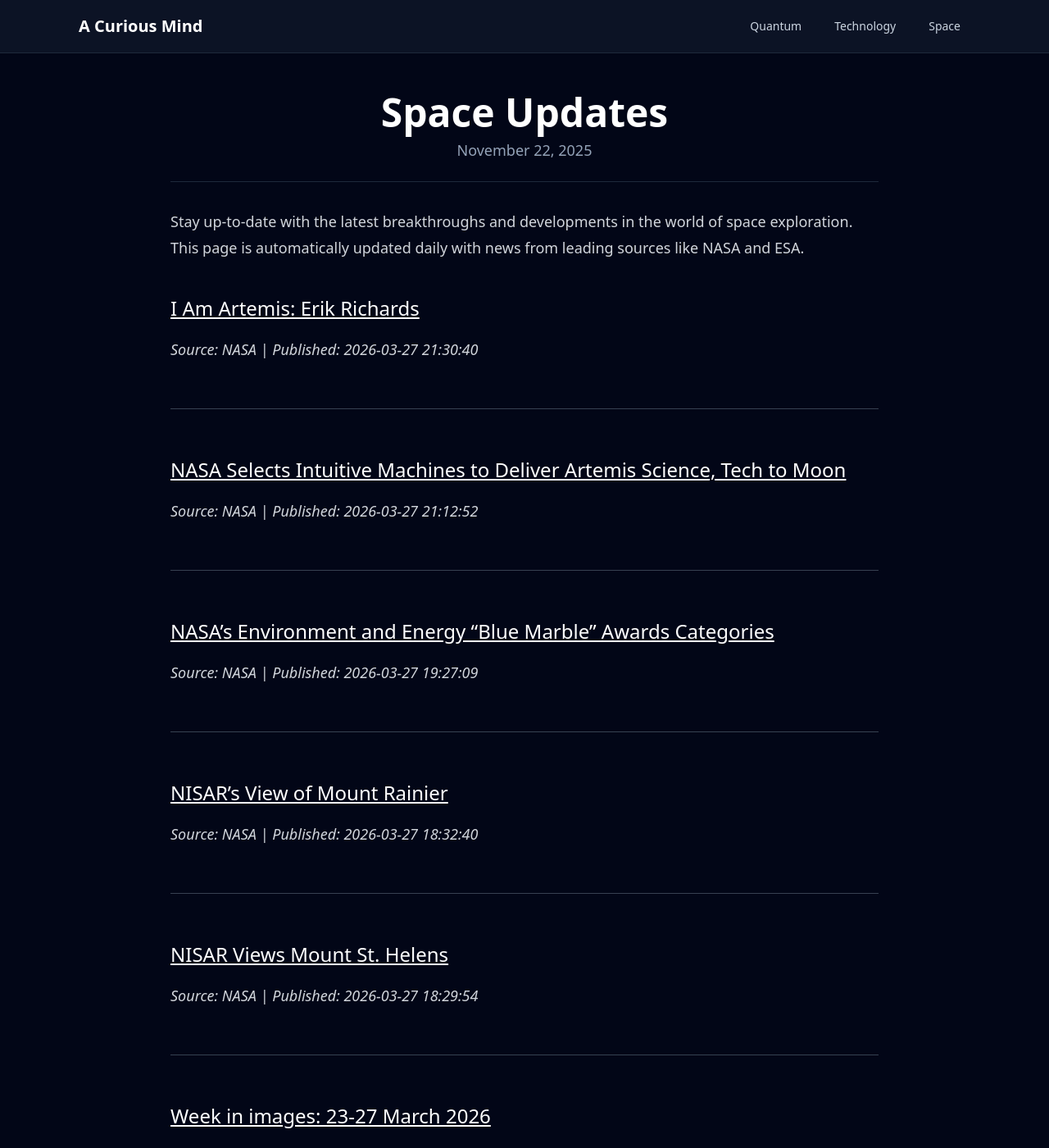
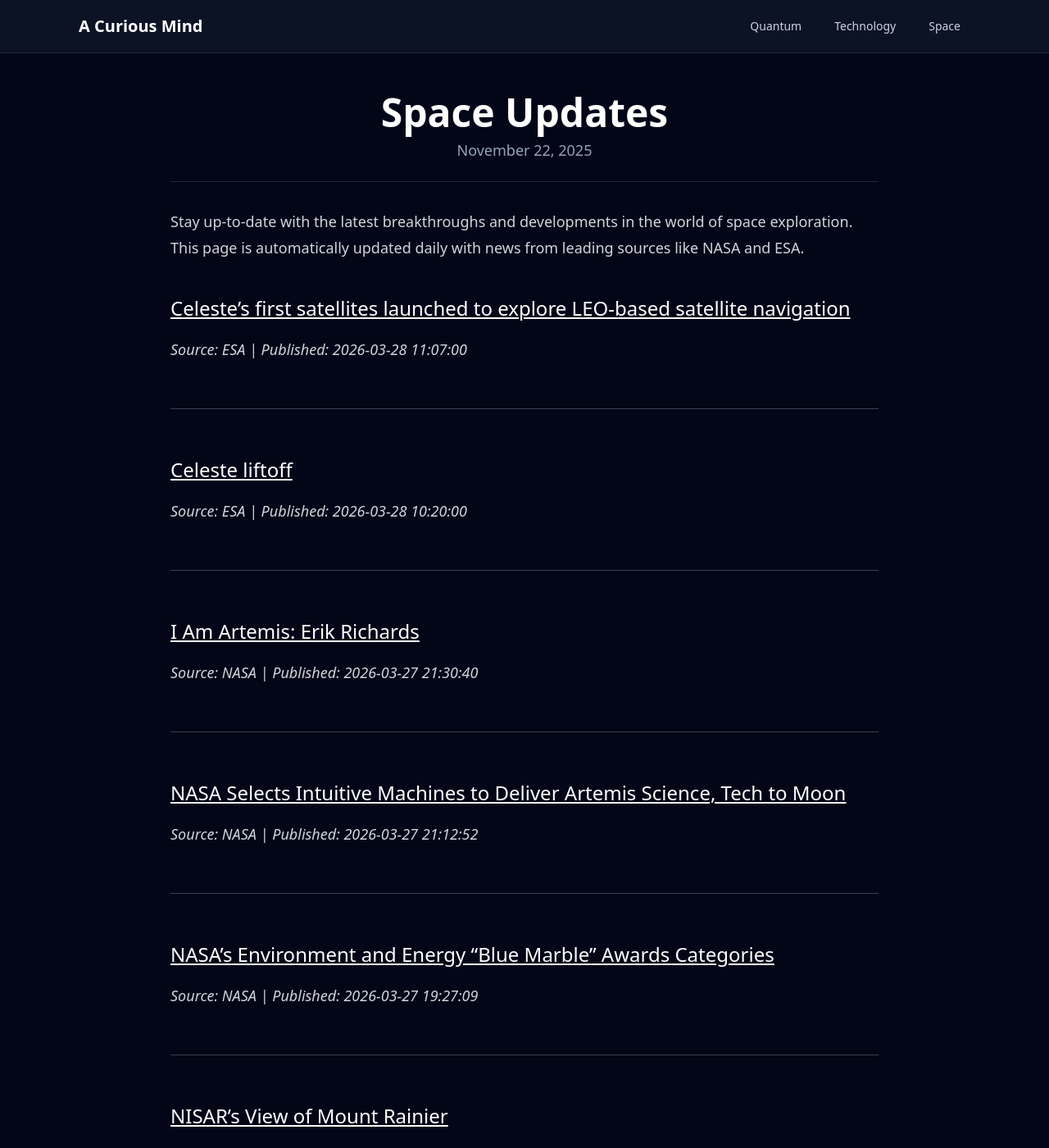
Before and after one commit to onehl7/onehl7.github.io, a Jekyll site: the page built from _posts/2025-11-22-space-updates.md, in a window 1280 px wide and 1400 px high. Shown: the whole window at 82% size. Built offline with Jekyll 4.4.1, drawn with Linux system fonts in a browser that asks for light colours; nearby versions of some CDN libraries; some of the changed text lies outside the part shown.

Commit message:
Update space news data

```diff
--- a/_data/space_news.json
+++ b/_data/space_news.json
@@ -1,4 +1,16 @@
 [
+  {
+    "source": "ESA",
+    "title": "Celeste\u2019s first satellites launched to explore LEO-based satellite navigation",
+    "link": "https://www.esa.int/Applications/Satellite_navigation/Celeste/Celeste_s_first_satellites_launched_to_explore_LEO-based_satellite_navigation",
+    "published": "2026-03-28 11:07:00"
+  },
+  {
+    "source": "ESA",
+    "title": "Celeste liftoff",
+    "link": "https://www.esa.int/ESA_Multimedia/Videos/2026/03/Celeste_liftoff",
+    "published": "2026-03-28 10:20:00"
+  },
   {
     "source": "NASA",
     "title": "I Am Artemis: Erik Richards",
@@ -37,21 +49,9 @@
   },
   {
     "source": "ESA",
-    "title": "Watch live: First Celeste launch",
-    "link": "https://www.esa.int/Applications/Satellite_navigation/Watch_live_First_Celeste_launch",
-    "published": "2026-03-27 14:00:00"
-  },
-  {
-    "source": "ESA",
     "title": "How Europe will power the journey to the Moon and back",
     "link": "https://www.esa.int/ESA_Multimedia/Videos/2026/03/How_Europe_will_power_the_journey_to_the_Moon_and_back",
     "published": "2026-03-27 12:30:00"
-  },
-  {
-    "source": "ESA",
-    "title": "Getting to the core of a medicane",
-    "link": "https://www.esa.int/Applications/Observing_the_Earth/FutureEO/Getting_to_the_core_of_a_medicane",
-    "published": "2026-03-27 11:21:00"
   },
   {
     "source": "ESA",
```
